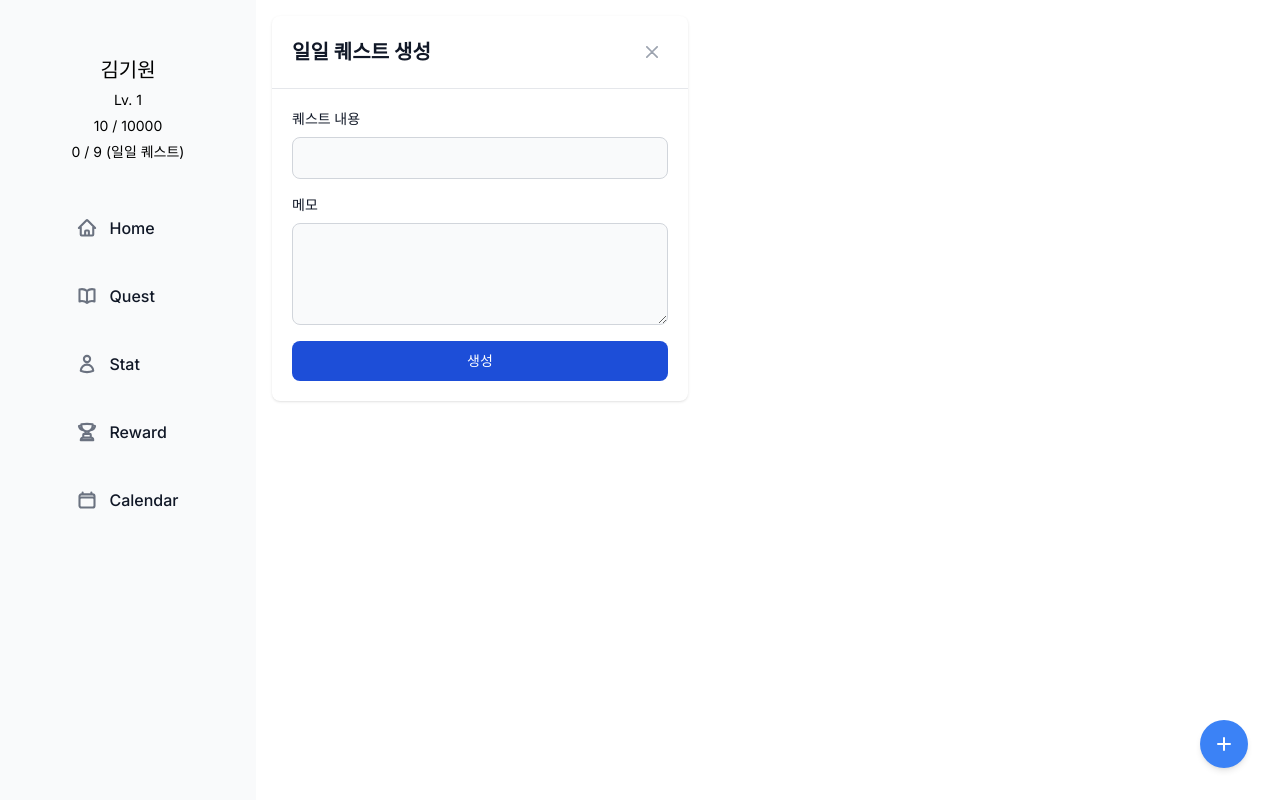
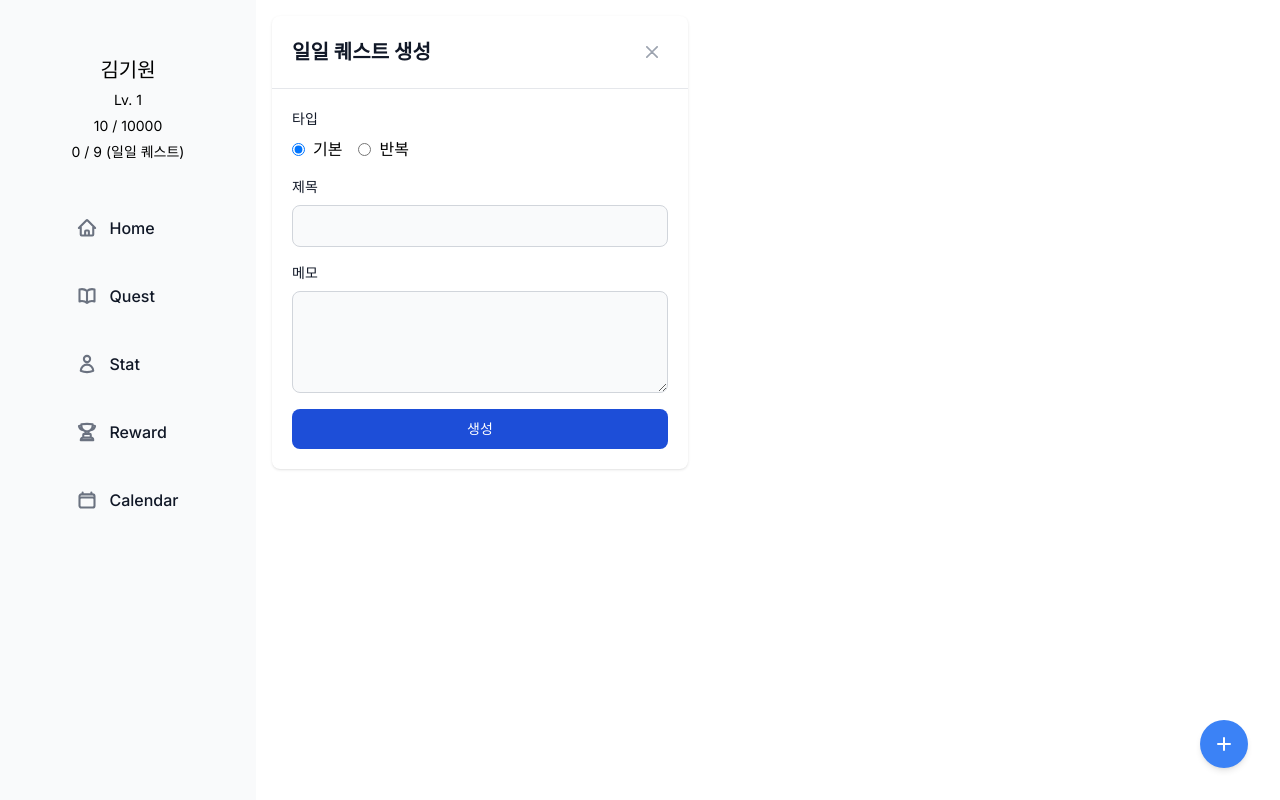
Before and after one commit to kim-kiwon/life-story-fe, a Next.js app: page /quest in a window 1280 px wide. Both pictures are taken after a click on the button 1224 px from the left and 744 px from the top of the page. Built offline with nearby package versions, Linux system fonts and the light colour scheme; a web font is replaced by a local one.

Commit message:
feat: 퀘스트 기본과 반복 타입 추가

```diff
--- a/src/app/_components/Quest/QuestBox.tsx
+++ b/src/app/_components/Quest/QuestBox.tsx
@@ -1,13 +1,15 @@
 import React from 'react'
 
 interface QuestBoxProps {
+  type: string
   title: string
   context: string
 }
 
-const QuestBox: React.FC<QuestBoxProps> = ({ title, context }) => {
+const QuestBox: React.FC<QuestBoxProps> = ({ type, title, context }) => {
   return (
     <div className="p-4 border border-gray-300 rounded-md shadow-md mb-4">
+      <h3 className="text-lg font-medium">{type}</h3>
       <h3 className="text-lg font-medium">{title}</h3>
       <p className="text-gray-600 mt-2">{context}</p>
     </div>
--- a/src/app/_components/Quest/QuestCreateModal.tsx
+++ b/src/app/_components/Quest/QuestCreateModal.tsx
@@ -1,18 +1,20 @@
 import React, { useState } from 'react'
 
 interface QuestBoxProps {
-  handleAddQuest: (title: string, content: string) => void
+  handleAddQuest: (type: string, title: string, content: string) => void
   handleCloseCreateQuest: React.MouseEventHandler<HTMLButtonElement>
 }
 
 const QuestCreateModal: React.FC<QuestBoxProps> = ({ handleAddQuest, handleCloseCreateQuest }) => {
   const [title, setTitle] = useState<string>('')
   const [content, setContent] = useState<string>('')
+  const [type, setType] = useState<string>('기본')
 
   const handleSubmit = (e: React.FormEvent<HTMLFormElement>) => {
     e.preventDefault()
     if (title.trim() !== '' && content.trim() !== '') {
-      handleAddQuest(title, content)
+      handleAddQuest(type, title, content)
+      setType('기본')
       setTitle('')
       setContent('')
     }
@@ -51,8 +53,37 @@ const QuestCreateModal: React.FC<QuestBoxProps> = ({ handleAddQuest, handleClose
           <div className="p-4 md:p-5">
             <form className="space-y-4" onSubmit={handleSubmit}>
               <div>
+                <label htmlFor="questType" className="block mb-2 text-sm font-medium text-gray-900 dark:text-white">
+                  타입
+                </label>
+                <div className="flex items-center">
+                  <input
+                    type="radio"
+                    id="default"
+                    name="questType"
+                    value="default"
+                    checked={type === '기본'}
+                    onChange={() => setType('기본')}
+                    className="mr-2"
+                  />
+                  <label htmlFor="daily" className="mr-4">
+                    기본
+                  </label>
+                  <input
+                    type="radio"
+                    id="repeat"
+                    name="questType"
+                    value="repeat"
+                    checked={type === '반복'}
+                    onChange={() => setType('반복')}
+                    className="mr-2"
+                  />
+                  <label htmlFor="weekly">반복</label>
+                </div>
+              </div>
+              <div>
                 <label htmlFor="title" className="block mb-2 text-sm font-medium text-gray-900 dark:text-white">
-                  퀘스트 내용
+                  제목
                 </label>
                 <input
                   type="text"
--- a/src/app/quest/page.tsx
+++ b/src/app/quest/page.tsx
@@ -7,14 +7,14 @@ import QuestCreateButton from '@/src/app/_components/Quest/QuestCreateButton'
 import QuestCreateModal from '@/src/app/_components/Quest/QuestCreateModal'
 
 const QuestPage: React.FC = () => {
-  const [quests, setQuests] = useState<{ title: string; content: string }[]>([])
+  const [quests, setQuests] = useState<{ type: string; title: string; content: string }[]>([])
   // const [newQuestTitle, setNewQuestTitle] = useState<string>('')
   // const [newQuestContext, setNewQuestContext] = useState<string>('')
   const [showCreateQuestModal, setShowCreateQuestModal] = useState<boolean>(false)
 
-  const handleAddQuest = (title: string, content: string) => {
+  const handleAddQuest = (type: string, title: string, content: string) => {
     if (title.trim() !== '' && content.trim() !== '') {
-      setQuests([...quests, { title, content }])
+      setQuests([...quests, { type, title, content }])
       setShowCreateQuestModal(false)
     }
   }
@@ -37,7 +37,7 @@ const QuestPage: React.FC = () => {
         )}
         <div className="grid grid-cols-1 sm:grid-cols-2 md:grid-cols-3 gap-4">
           {quests.map((quest, index) => (
-            <QuestBox key={index} title={quest.title} context={quest.content} />
+            <QuestBox key={index} type={quest.type} title={quest.title} context={quest.content} />
           ))}
         </div>
       </div>
```
